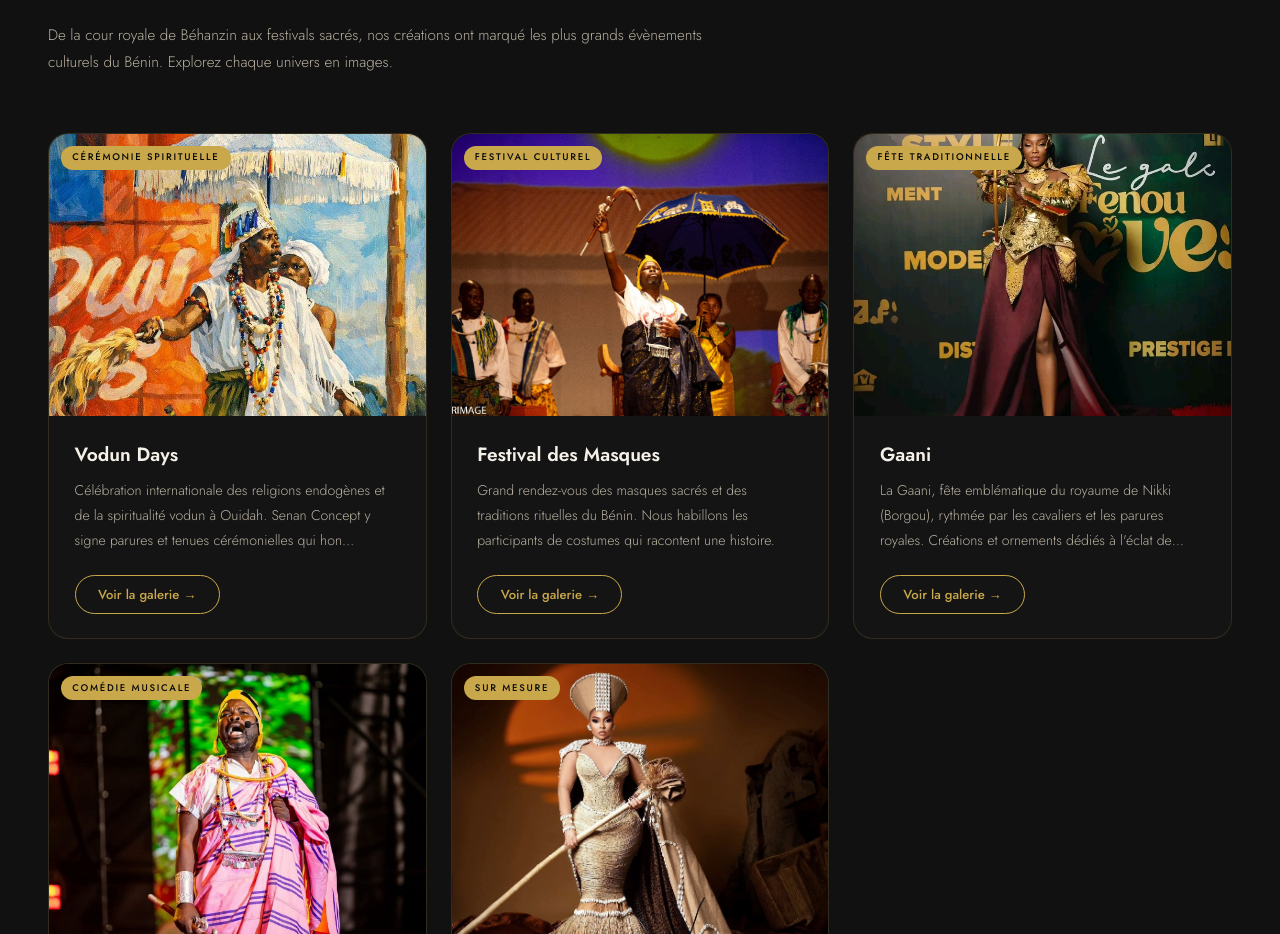
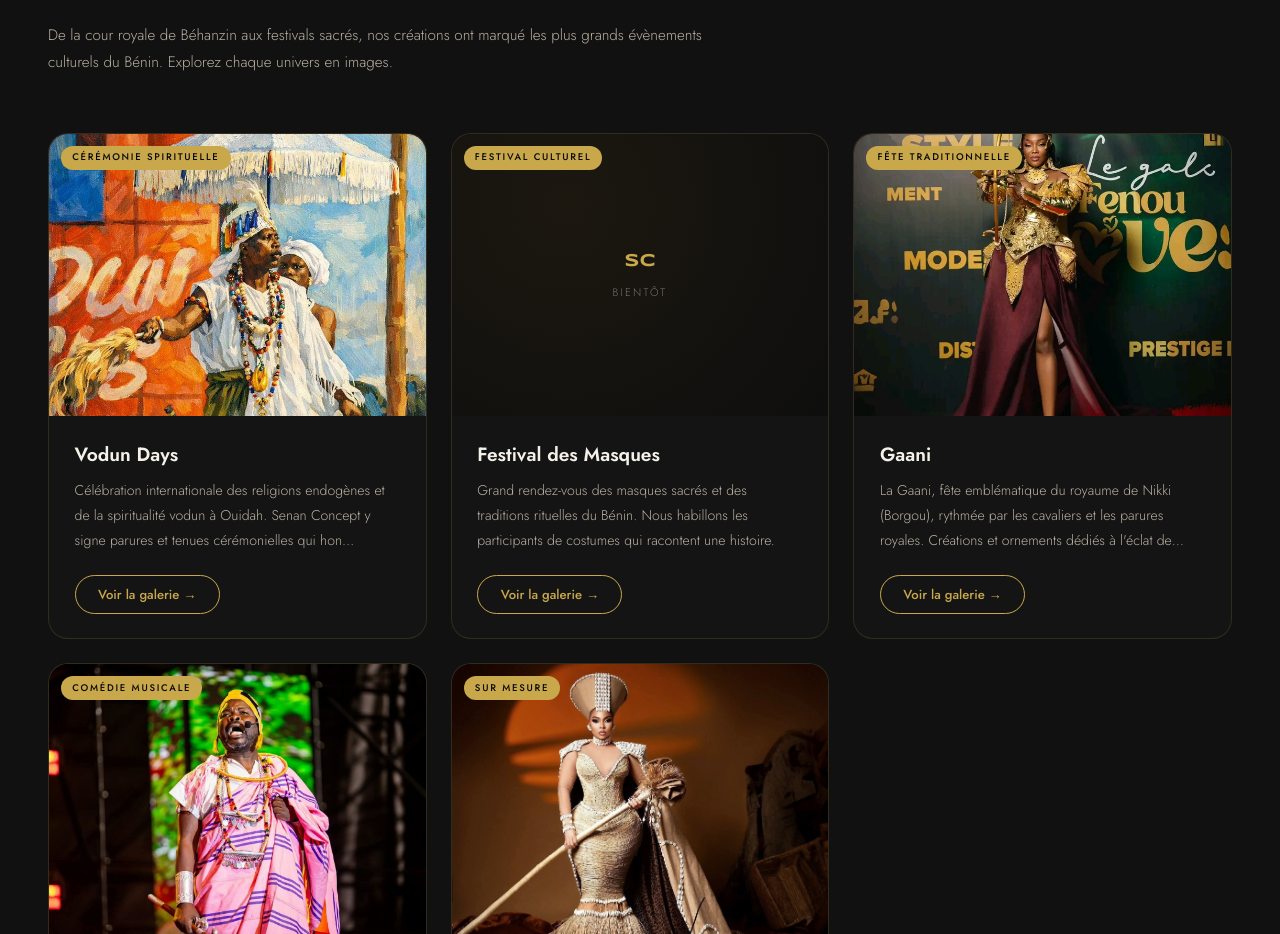
Before and after one commit to ange918/ecolo, a React (Vite) app: page / in a window 1280 px wide. Shown: the part 8160-9094 px from the top of the page. Built offline with nearby package versions, Linux system fonts and the light colour scheme; no server answers; the database is empty.

Commit message:
Festival des Masques : retrait de la couverture placeholder (photo d'un autre evenement) + placeholder sobre pour cartes sans couverture
Co-Authored-By: Claude Opus 4.8 <noreply@anthropic.com>
Claude-Session: https://claude.ai/code/session_01FqPeQQGrBEvF29vGAk1AVi

```diff
--- a/src/components/Realisations.jsx
+++ b/src/components/Realisations.jsx
@@ -25,7 +25,10 @@ function Card({ item, delay }) {
         {item.cover_url
           ? <img src={item.cover_url} alt={item.titre} loading="lazy"
               style={{ width: '100%', height: '100%', objectFit: 'cover', transition: 'transform 0.6s ease', transform: hovered ? 'scale(1.05)' : 'scale(1)' }} />
-          : <div style={{ width: '100%', height: '100%', background: '#1A1A1A' }} />}
+          : <div className="flex flex-col items-center justify-center gap-2" style={{ width: '100%', height: '100%', background: 'radial-gradient(circle at 30% 25%, #1C1810, #0E0E0E)' }}>
+              <span style={{ fontFamily: 'Syncopate, sans-serif', fontWeight: 700, fontSize: '1.1rem', color: '#C9A84C' }}>SC</span>
+              <span style={{ fontFamily: 'Jost, sans-serif', fontWeight: 300, fontSize: '0.68rem', letterSpacing: '0.2em', textTransform: 'uppercase', color: '#787068' }}>Bientôt</span>
+            </div>}
         {item.tag && (
           <span style={{
             position: 'absolute', top: 12, left: 12, fontFamily: 'Jost, sans-serif', fontWeight: 500,
--- a/src/lib/collections.js
+++ b/src/lib/collections.js
@@ -14,7 +14,7 @@ export const FALLBACK_COLLECTIONS = [
     slug: 'festival-des-masques',
     titre: 'Festival des Masques',
     tag: 'Festival culturel',
-    cover_url: '/gallery/img5.jpg',
+    cover_url: '',
     description:
       "Grand rendez-vous des masques sacrés et des traditions rituelles du Bénin. Nous habillons les participants de costumes qui racontent une histoire.",
   },
@@ -47,7 +47,7 @@ export const FALLBACK_COLLECTIONS = [
 // Quelques photos de repli par événement (placeholders, en attendant l'upload réel)
 export const FALLBACK_PHOTOS = {
   'vodun-days': ['/gallery/vodun/1.jpg', '/gallery/vodun/2.jpg', '/gallery/vodun/3.jpg', '/gallery/vodun/4.jpg', '/gallery/vodun/5.jpg', '/gallery/vodun/6.jpg', '/gallery/vodun/7.jpg'],
-  'festival-des-masques': ['/gallery/img5.jpg', '/gallery/img1.jpg', '/gallery/img2.jpg', '/gallery/img20.jpg'],
+  'festival-des-masques': [],
   'gaani': ['/gallery/img20.jpg', '/gallery/img1.jpg', '/gallery/img5.jpg', '/gallery/img2.jpg'],
   'trone-de-behanzin': ['/gallery/behanzin/1.jpg', '/gallery/behanzin/2.jpg', '/gallery/behanzin/3.jpg', '/gallery/behanzin/4.jpg', '/gallery/behanzin/5.jpg', '/gallery/behanzin/6.jpg', '/gallery/behanzin/7.jpg', '/gallery/behanzin/8.jpg', '/gallery/behanzin/9.jpg', '/gallery/behanzin/10.jpg', '/gallery/behanzin/11.jpg', '/gallery/behanzin/12.jpg', '/gallery/behanzin/13.jpg', '/gallery/behanzin/14.jpg', '/gallery/behanzin/15.jpg'],
   'collaborations-diverses': ['/gallery/img9.jpg', '/gallery/img12.jpg', '/gallery/img13.jpg', '/gallery/img14.jpg', '/gallery/img19.jpg'],
```
